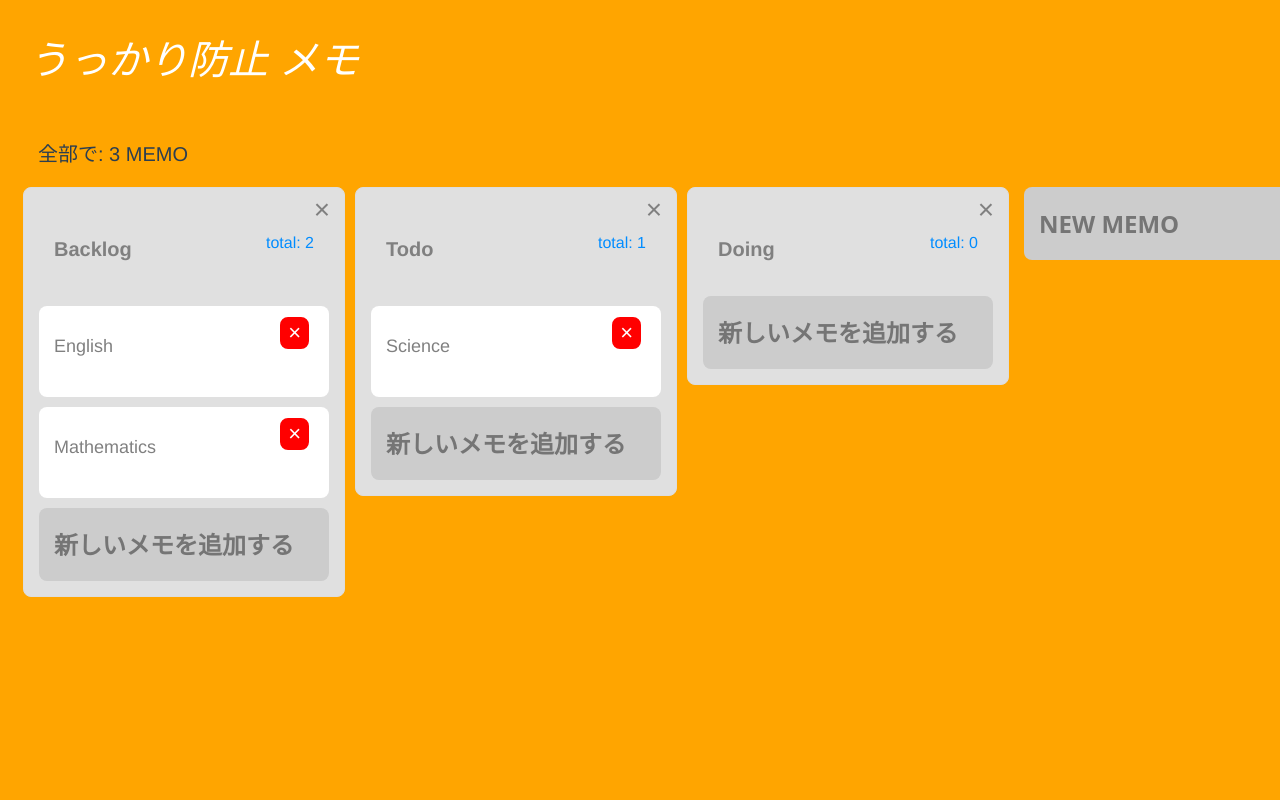
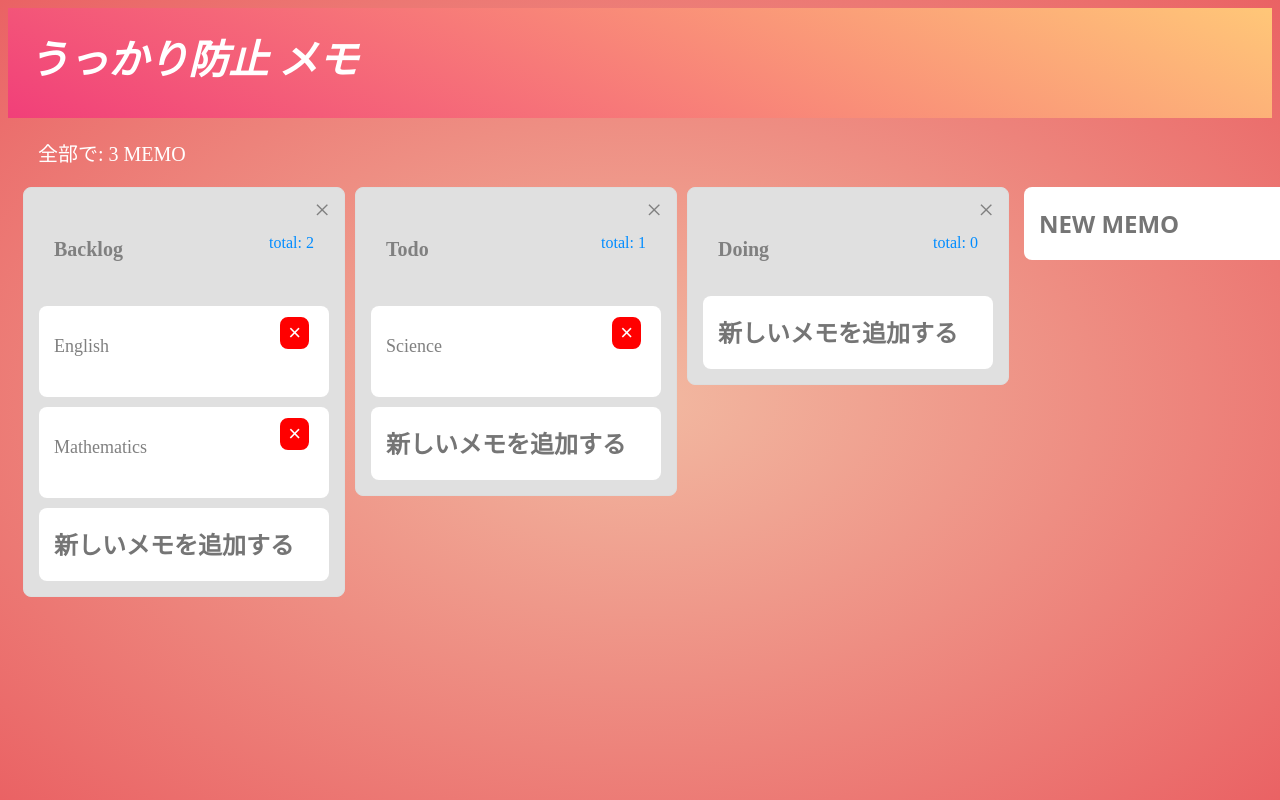
Before and after one commit to kobashigawa-hiroya/original-trello, a Vue app: page / in a window 1280 px wide. Shown: the top 800 px of the page. Built offline with nearby package versions, Linux system fonts and the light colour scheme.

Commit message:
color変更

```diff
--- a/src/assets/css/styles.css
+++ b/src/assets/css/styles.css
@@ -1,21 +1,22 @@
 html {
-  background: orange;
-  font-family: 'Avenir', Helvetica, Arial, 'system-ui', sans-serif;
-  -webkit-font-smoothing: antialiased;
+  background: radial-gradient(#F2B9A1, #EA6264) fixed;  -webkit-font-smoothing: antialiased;
   -moz-osx-font-smoothing: grayscale;
-  color: #2c3e50;
+  color: #ffff;
   width: 100%;
   height: 100%;
   overflow-x: scroll;
 }
 
 header {
-  background: orange;
-  height: 70px;
+  background: -moz-linear-gradient(65deg, #F13F79, #FFC778);  height: 70px;
+  background: -webkit-linear-gradient(65deg, #F13F79, #FFC778);
+background: linear-gradient(25deg, #F13F79, #FFC778);
+
   color: white;
   font-style: italic;
   font-size: 40px;
   text-align: left;
+  font-weight:  bold;
   padding: 20px;
 }
 
@@ -46,7 +47,7 @@ main {
 .text-input {
   padding: 20px 15px;
   width: calc(100% - 30px);
-  background-color: #ccc;
+  background-color: #fff;
   border-radius: 8px;
   cursor: pointer;
   border: none;
```
